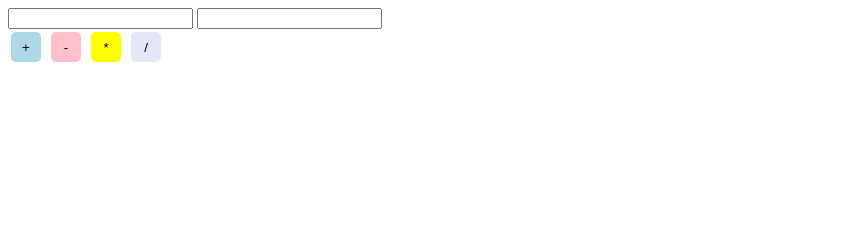
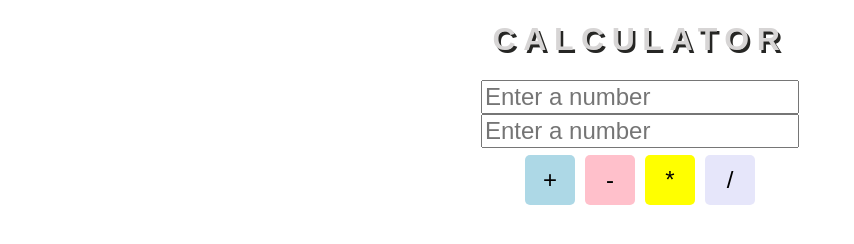
Before and after one commit to jakethrasher/new-calculator, a plain HTML site: page index.html in a window 1280 px wide. Shown: the whole page, without its empty margins (0-854 px from the left). Drawn offline with Linux system fonts and the light colour scheme.

Commit message:
add header

```diff
--- a/index.html
+++ b/index.html
@@ -7,21 +7,26 @@
     <link rel="stylesheet" href="style.css">
 </head>
 <body>
-   <div class="main">
-    <div>
-        <input type="number" id="input-1">
-        <input type="number" id="input-2">
-    </div>
-    <div class="button-container">
+    <header>
+        <h1>CALCULATOR</h1>
+    </header>
+   <section class="input-container">
+       <input type="number" id="input-1" placeholder="Enter a number">
+       <br>
+       <input type="number" id="input-2" placeholder="Enter a number">
+   </section>
+   <section class="button-container">
        <button id="add-button">+</button>
        <button id="subtract-button">-</button>
        <button id="multiply-button">*</button>
        <button id="divide-button">/</button>
-    </div>
+   </section>
    <div>
        <span id="result-display"></span>
    </div>
-   </div>
+
+
+
 
 
 <script src="app.js"></script>
--- a/style.css
+++ b/style.css
@@ -5,14 +5,33 @@
 
 button{
     border: none;
-    height: 30px ;
-    width:  30px;
+    height: 50px ;
+    width:  50px;
     margin: 3px;
     border-radius: 5px;
     cursor: pointer;
-
+    font-size: 1.5em;
 }
 
+
+
+body{
+    text-align: center;
+    background-color: rgb(255, 255, 255);
+}
+h1{
+    text-shadow: 2.5px 2.5px rgba(19, 19, 17, 0.92);
+    font-family: sans-serif;
+    letter-spacing: 0.2cm;
+    color: rgb(215, 213, 213)
+}
+input{
+    font-size: 1.5em;
+}
+
+.button-container{
+    margin-top: 4px;
+}
 #add-button{
     background-color: lightblue;
 }
@@ -26,5 +45,5 @@ button{
     background-color: lavender ;
 }
 #result-display{
-    font-size: 32px;
+    font-size: 2.2em;
 }
```
Lines whose indentation alone changed are shown as unchanged.
